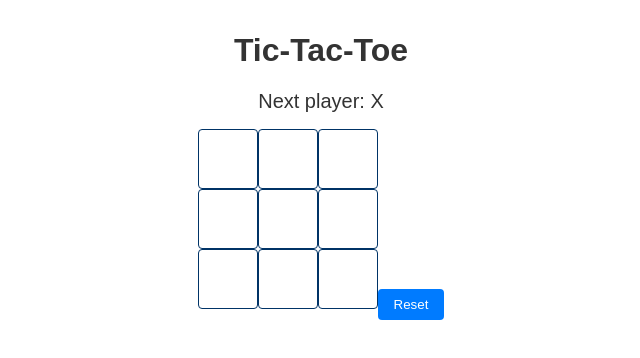
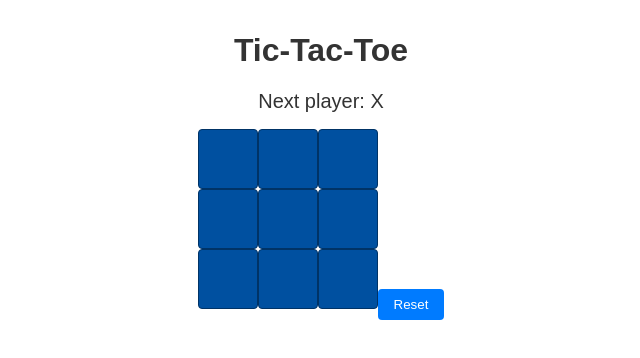
Before and after one commit to matt-warrington/vibe-code-test, a React (Create React App) app in the folder client/: page / in a window 1280 px wide. Shown: the top 358 px of the page, without its empty margins (319-959 px from the left). Built offline with nearby package versions, Linux system fonts and the light colour scheme.

Commit message:
Trying to change something...

```diff
--- a/client/src/App.css
+++ b/client/src/App.css
@@ -16,14 +16,17 @@
   width: 60px;
   height: 60px;
   font-size: 2rem;
-  background-color: var(--background-color);
+  color: var(--primary-color); /* Changed from --text-color */
+  background-color: var(--secondary-color);
   border: 1px solid var(--primary-color);
   cursor: pointer;
   padding: 0;
 }
 
-.square:focus {
+.square:focus,
+.square:active {
   outline: none;
+  color: #fff; /* Text turns white when highlighted */
 }
 
 .status {
```
